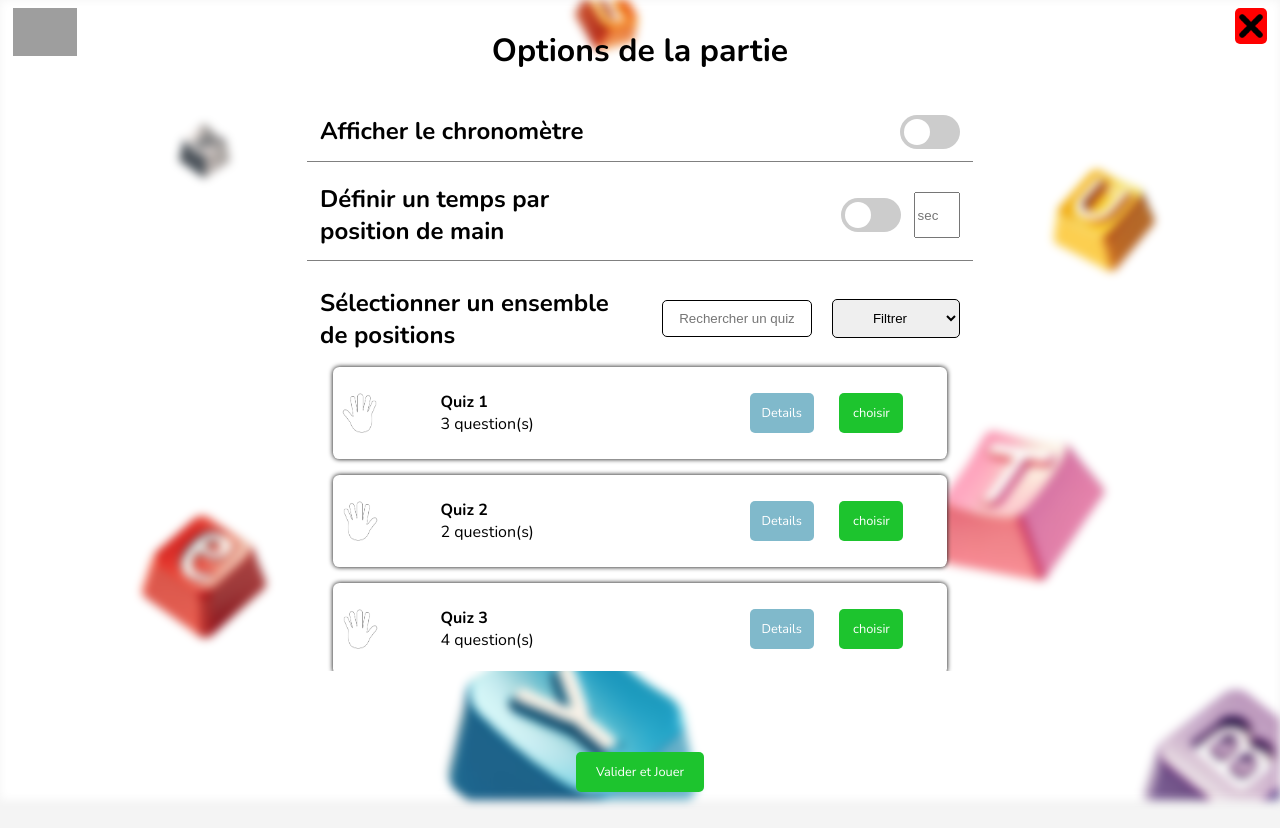
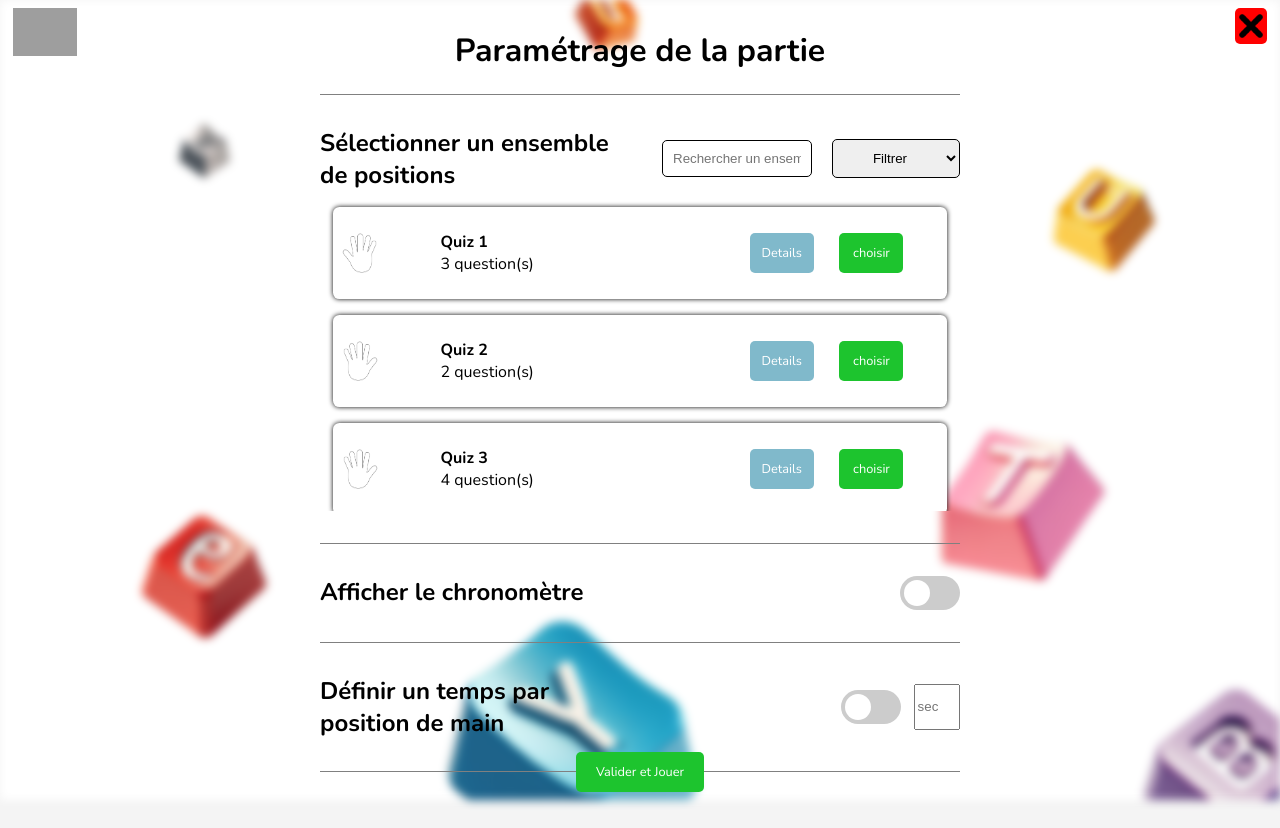
Before and after one commit to mathis-magnin/fingerfit, an Angular app in the folder front-end/: page /options in a window 1280 px wide. Before the commit the page ends 800 px from the top, so only its background shows below. Built offline with nearby package versions, Linux system fonts and the light colour scheme; grey boxes are pictures that could not be loaded.

Commit message:
refactor: Fin du refactor de la page d'option, il manque plus que de s'occuper de quiz-list

```diff
--- a/front-end/src/app/components/quiz-list/quiz-list.component.html
+++ b/front-end/src/app/components/quiz-list/quiz-list.component.html
@@ -1,11 +1,12 @@
 <div class="quiz-list">
     <label>Sélectionner un ensemble de positions</label>
     <div>
-        <input type="text" placeholder="Rechercher un quiz" (input)="onSearch($event)" />
+        <input type="text" placeholder="Rechercher un ensemble" (input)="onSearch($event)" />
         <select (change)="onSelect($event)">
             <option value="all">Filtrer</option>
-            <option value="hand_right">Main droite</option>
-            <option value="hand_left">Main gauche</option>
+            <option value="side_right">Main droite</option>
+            <option value="side_left">Main gauche</option>
+            <option value="side_both">Deux mains</option>
         </select>
     </div>
     <div class=quizzes>
--- a/front-end/src/app/components/quiz-list/quiz-list.component.scss
+++ b/front-end/src/app/components/quiz-list/quiz-list.component.scss
@@ -3,6 +3,7 @@ label {
     margin-right: 1vw;
     font-weight: bold;
 }
+
 
 label+* {
     display: flex;
@@ -14,8 +15,10 @@ label+* {
 .quiz-list {
     display: grid;
     grid-template-columns: 1fr 1fr;
-    margin: 1vw;
-    padding: 1vw;
+    border-top: 1px solid gray;
+    padding-top: 4vh;
+    padding-bottom: 4vh;
+    border-bottom: 1px solid gray;
     width: 50vw;
 }
 
@@ -36,6 +39,7 @@ select {
     width: 10vw;
 }
 
+
 input {
     margin-right: 20px;
 }
--- a/front-end/src/app/components/quiz-list/quiz-list.component.ts
+++ b/front-end/src/app/components/quiz-list/quiz-list.component.ts
@@ -13,13 +13,11 @@ import { Quiz, Side } from '../../../models/quiz.model';
 
 export class QuizListComponent {
 
-    @Output() closeSelection: EventEmitter<boolean> = new EventEmitter<boolean>();
-    @Output() exit: EventEmitter<boolean> = new EventEmitter<boolean>();
     @Output() selectQuiz: EventEmitter<Quiz> = new EventEmitter<Quiz>();
 
     public quizList: Quiz[] = [];
     public searchValue: string = '';
-    public selectedHand: Side | undefined;
+    public selectedSide: Side = Side.UNDEFINED;
 
 
     constructor(public quizzesService: QuizzesService) {
@@ -31,7 +29,6 @@ export class QuizListComponent {
 
     quizSelected(Quiz: Quiz) {
         this.selectQuiz.emit(Quiz);
-        this.closeSelection.emit(true);
         this.quizzesService.resetQuizzes();
     }
 
@@ -40,28 +37,31 @@ export class QuizListComponent {
         const selection = event.target.value;
         switch (selection) {
             case 'all':
-                this.selectedHand = undefined;
+                this.selectedSide = Side.UNDEFINED;
                 break;
-            case 'hand_right':
-                this.selectedHand = Side.RIGHT;
+            case 'side_right':
+                this.selectedSide = Side.RIGHT;
                 break;
-            case 'hand_left':
-                this.selectedHand = Side.LEFT;
+            case 'side_left':
+                this.selectedSide = Side.LEFT;
+                break;
+            case 'side_both':
+                this.selectedSide = Side.BOTH;
                 break;
             default:
                 break;
         }
-        this.filterQuizzes(this.selectedHand, this.searchValue);
+        this.filterQuizzes(this.selectedSide, this.searchValue);
     }
 
 
     public onSearch(event: any) {
         this.searchValue = event.target.value;
-        this.filterQuizzes(this.selectedHand, this.searchValue);
+        this.filterQuizzes(this.selectedSide, this.searchValue);
     }
 
 
-    public filterQuizzes(side: Side | undefined, name: string) {
+    public filterQuizzes(side: Side, name: string) {
         this.quizzesService.filterQuizzes(side, name);
     }
 
--- a/front-end/src/app/components/single-option/single-option.component.scss
+++ b/front-end/src/app/components/single-option/single-option.component.scss
@@ -13,8 +13,8 @@ label+* {
 .single-option {
     display: grid;
     grid-template-columns: 1fr 1fr;
-    margin-top: 1vh;
-    padding: 1vw;
+    padding-top: 4vh;
+    padding-bottom: 4vh;
     border-bottom: 1px solid gray;
     width: 50vw;
 }
--- a/front-end/src/app/pages/options/options.component.html
+++ b/front-end/src/app/pages/options/options.component.html
@@ -4,7 +4,9 @@
 </header>
 
 <main [ngClass]="{disable:showPopup}">
-    <h1>Options de la partie</h1>
+    <h1>Paramétrage de la partie</h1>
+
+    <app-quiz-list (closeSelection)="togglePopup()" (selectQuiz)="selectQuiz($event)" />
 
     <app-single-option [caption]="'Afficher le chronomètre'" (change)="switchChronometer($event)">
         <app-checkbox />
@@ -16,8 +18,6 @@
             (change)="setTime(numberInput.value)" />
     </app-single-option>
 
-    <app-quiz-list (closeSelection)="togglePopup()" (selectQuiz)="selectQuiz($event)" />
-
     <div class="validate">
         <app-warning-popup *ngIf="isWarningVisible" [text]="currentError" />
         <app-button [text]="'Valider et Jouer'" (click)="switchGame()" id="play_button" />
--- a/front-end/src/app/pages/options/options.component.scss
+++ b/front-end/src/app/pages/options/options.component.scss
@@ -16,7 +16,7 @@ header {
 
 main {
     margin-top: 1vh;
-    margin-bottom: 1vh;
+    margin-bottom: 7vh;
     display: flex;
     flex-direction: column;
     align-items: center;
--- a/front-end/src/models/quiz.model.ts
+++ b/front-end/src/models/quiz.model.ts
@@ -42,10 +42,14 @@ export enum Symbol {
     SPACE
 }
 
+
 export enum Side {
+    UNDEFINED = -1,
     LEFT,
-    RIGHT
+    RIGHT,
+    BOTH
 }
+
 
 export function symbolToString(symbol: Symbol): string {
     switch (symbol) {
@@ -65,6 +69,7 @@ export function symbolToString(symbol: Symbol): string {
             return Symbol[symbol];
     }
 }
+
 
 export function stringToSymbol(s: string): Symbol {
     switch (s) {
@@ -139,19 +144,23 @@ export function stringToSymbol(s: string): Symbol {
     }
 }
 
+
 export interface IsSymbolPressed {
     symbol: Symbol;
     isPressed: boolean;
 }
+
 
 export interface Key {
     symbol: Symbol;
     finger: Finger;
 }
 
+
 export interface Position {
     keys: Key[];
 }
+
 
 export interface Quiz {
     name: string;
--- a/front-end/src/services/quizzes.service.ts
+++ b/front-end/src/services/quizzes.service.ts
@@ -13,7 +13,7 @@ export class QuizzesService {
 
     constructor() { }
 
-    public filterQuizzes(side: Side | undefined, searchValue: string): void {
+    public filterQuizzes(side: Side, searchValue: string): void {
         let filteredQuizzes: Quiz[] = QUIZ_LIST;
 
         if (searchValue.trim() !== '') {
@@ -21,7 +21,7 @@ export class QuizzesService {
             filteredQuizzes = filteredQuizzes.filter(quiz => quiz.name.toLowerCase().includes(searchTerm));
         }
 
-        if (side!== undefined) {
+        if (side !== Side.UNDEFINED) {
             filteredQuizzes = filteredQuizzes.filter(quiz => quiz.side === side);
         }
         this.quizzes$.next(filteredQuizzes);
```
